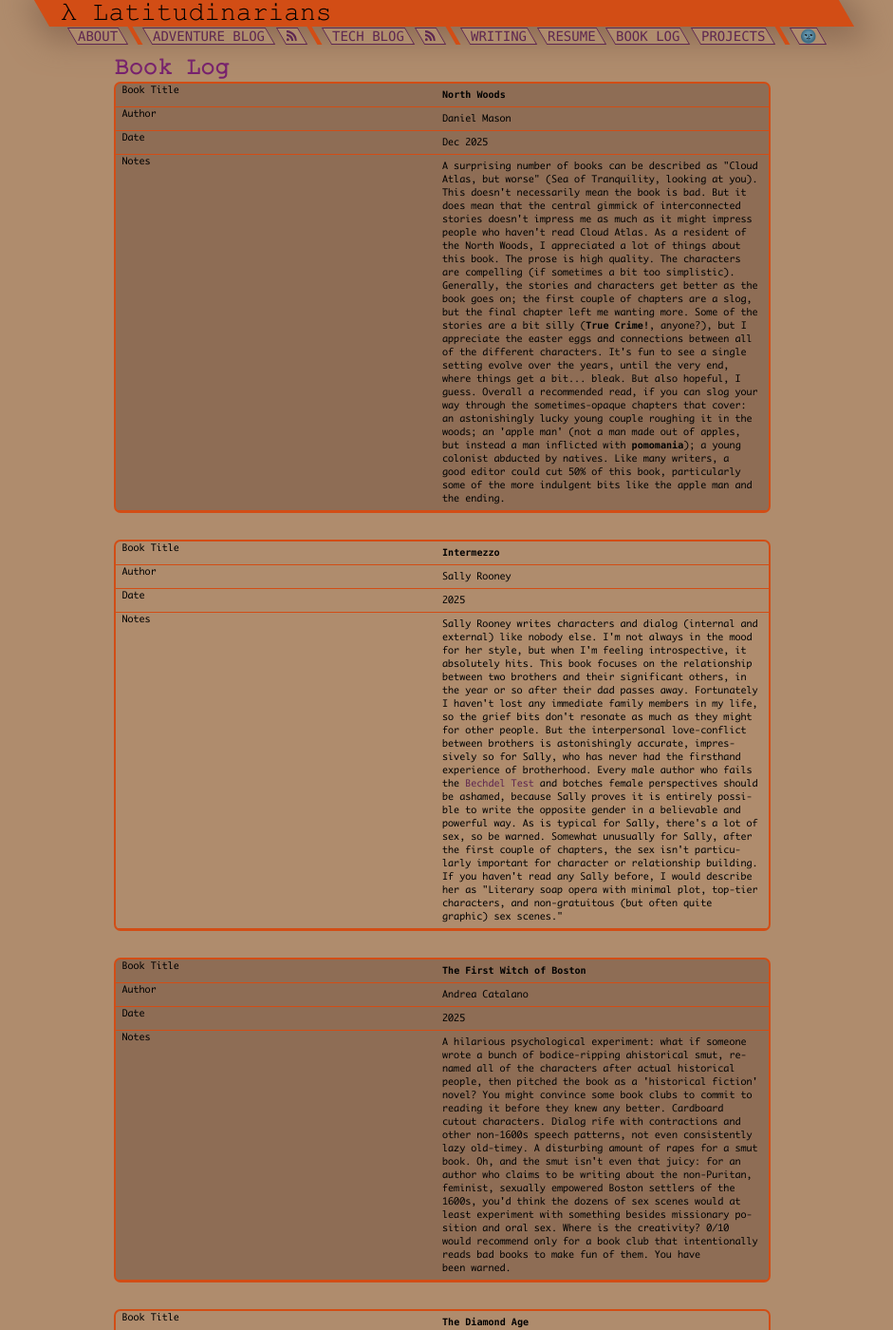
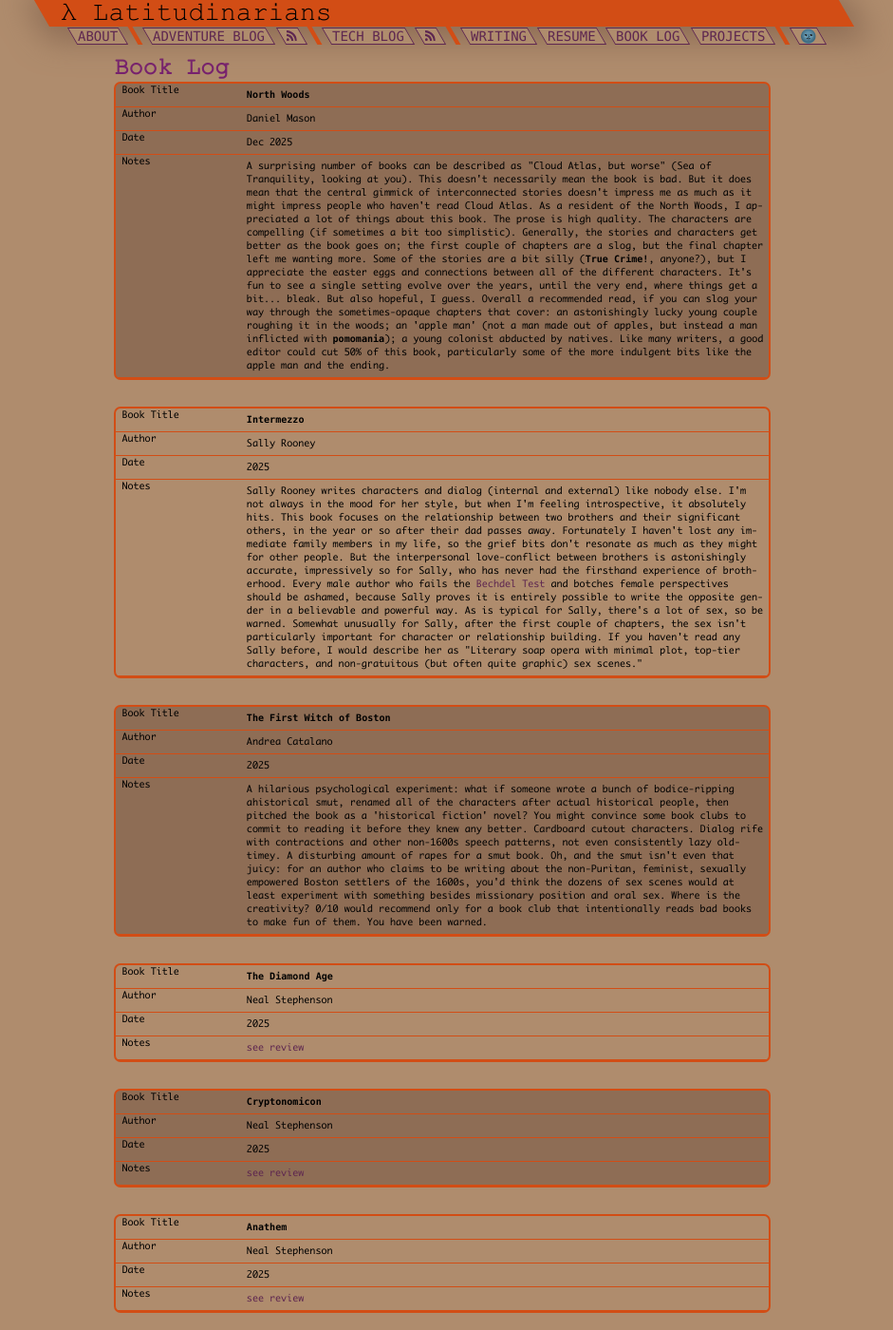
Before and after one commit to nathan-contino/nathan-contino.github.io, a Jekyll site: the page built from _pages/reading.md, in a window 1280 px wide and 1400 px high. Shown: the whole window at 95% size, without its empty margins (174-1115 px from the left). Built offline with Jekyll 4.4.1, drawn with Linux system fonts in a browser that asks for light colours.

Commit message:
Reduce space for labels in book log

```diff
--- a/_includes/lite.css
+++ b/_includes/lite.css
@@ -766,7 +766,7 @@ blog-date::after {
       border: none;
       border-bottom: 1px solid var(--mainalternative);
       position: relative;
-      padding-left: 50%;
+      padding-left: 20%;
     }
 
     td:before {
```
